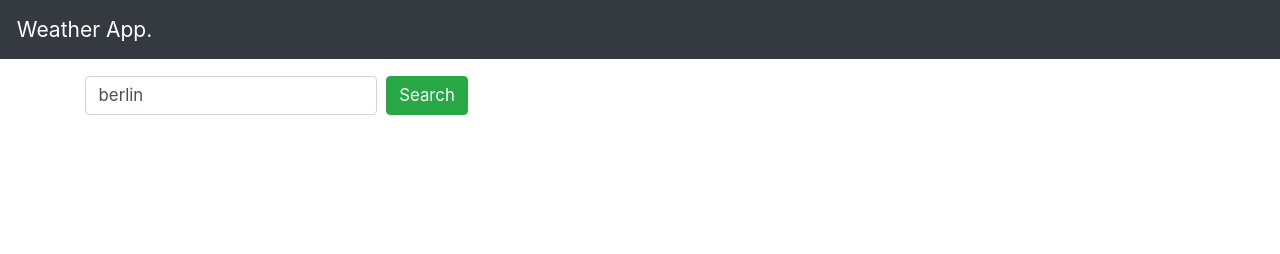
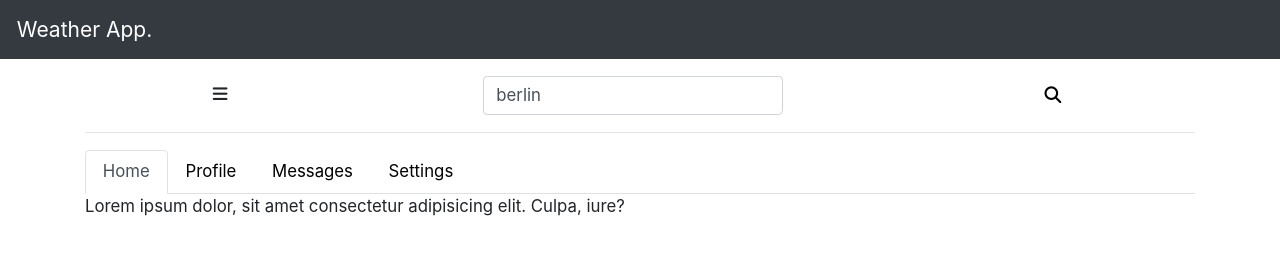
Before and after one commit to SinghDivyajeet/project, a plain HTML site: page Project/index.html in a window 1280 px wide. Drawn offline with nearby package versions, Linux system fonts and the light colour scheme; some packages are replaced by stand-ins of ours.

Commit message:
new nav-bar added.

```diff
--- a/Project/Pages/home.html
+++ b/Project/Pages/home.html
@@ -1,5 +1,14 @@
+<style>
+button{
+  background: none;
+  border:0px;
+}
+</style>
 <div ng-controller="search">
-  <form class="form-inline my-2 my-lg-0" ng-submit="submit()">
+  <!-- <form class="form-inline my-2 my-lg-0" ng-submit="submit()">
+    <div>
+
+    </div>
     <input
       class="form-control mr-sm-2"
       type="search"
@@ -8,5 +17,56 @@
       aria-label="Search"
     />
     <input type="submit" class="btn btn-success" value="Search" />
-  </form>
+  </form> -->
+  <div id="search-bar">
+    <div><i class="fa fa-bars" aria-hidden="true"></i></div>
+    <div>
+      <input
+        class="form-control mr-sm-2"
+        type="search"
+        placeholder="Search weather here..."
+        ng-model="location"
+        aria-label="Search"
+      />
+    </div>
+    <div>
+      <form ng-submit="submit()">
+        <button><i class="fa fa-search" aria-hidden="true"></i></button>
+      </form>
+    </div>
+  </div>
+  <hr />
+
+  <!-- Nav bar starts -->
+  <!-- Nav tabs -->
+<ul class="nav nav-tabs" id="myTab" role="tablist">
+  <li class="nav-item">
+    <a class="nav-link active" id="home-tab" data-toggle="tab" href="#home" role="tab" aria-controls="home" aria-selected="true">Home</a>
+  </li>
+  <li class="nav-item">
+    <a class="nav-link" id="profile-tab" data-toggle="tab" href="#profile" role="tab" aria-controls="profile" aria-selected="false">Profile</a>
+  </li>
+  <li class="nav-item">
+    <a class="nav-link" id="messages-tab" data-toggle="tab" href="#messages" role="tab" aria-controls="messages" aria-selected="false">Messages</a>
+  </li>
+  <li class="nav-item">
+    <a class="nav-link" id="settings-tab" data-toggle="tab" href="#settings" role="tab" aria-controls="settings" aria-selected="false">Settings</a>
+  </li>
+</ul>
+
+<!-- Nav bar ends -->
+
+<!-- Navbar data starts -->
+<!-- Tab panes -->
+<div class="tab-content">
+  <div class="tab-pane active" id="home" role="tabpanel" aria-labelledby="home-tab">Lorem ipsum dolor, sit amet consectetur adipisicing elit. Culpa, iure?</div>
+  <div class="tab-pane" id="profile" role="tabpanel" aria-labelledby="profile-tab">Lorem, ipsum dolor sit amet consectetur adipisicing elit. Rerum at reprehenderit ratione porro, ipsa commodi deserunt necessitatibus? Aperiam, nulla magnam!</div>
+  <div class="tab-pane" id="messages" role="tabpanel" aria-labelledby="messages-tab">Lorem ipsum dolor sit amet consectetur adipisicing elit. Soluta harum voluptatum nostrum. Eum veritatis, adipisci error officiis ea libero debitis in accusamus, consectetur blanditiis molestiae dicta laborum facilis ipsum ullam.</div>
+  <div class="tab-pane" id="settings" role="tabpanel" aria-labelledby="settings-tab">Lorem ipsum dolor sit amet, consectetur adipisicing elit. Consequatur accusantium officiis earum dolore distinctio facilis dignissimos, eaque minus dolorum. Fugiat qui ipsa doloremque deleniti ut, sunt voluptatibus quo neque. Soluta quae laborum obcaecati dolore repellat suscipit quam fugiat repudiandae sed!</div>
 </div>
+<!-- Navbar data ends -->
+
+<script>
+
+
+</script>
--- a/Project/app.js
+++ b/Project/app.js
@@ -3,6 +3,7 @@ var app = angular.module("myApp", ["ngRoute", "ngResource"])
 
 app.controller("forecast", function ($scope, $resource, city) {
     $scope.name = city.name;
+    console.log($scope.name)
     $scope.weatherResult = null;
     $scope.weatherAPI = $resource("http://api.openweathermap.org/data/2.5/forecast")
     $scope.weatherAPI.get({ q: $scope.name, APPID: "c301a708741a222d62314f6e660a34ea" }).$promise.then((res)=>{
@@ -18,7 +19,41 @@ app.controller("home", function ($scope, $location) {
     $scope.submit = function(){
         $location.path("/forecast")
     }
+
 })
+//Custom service
+app.service('city', function () {
+  this.name = "berlin"
+})
+
+app.controller("search", function ($scope, city) {
+  $scope.location = city.name;
+  $scope.$watch('location', function () {
+      city.name = $scope.location;
+  })
+})
+
+//Routes
+app.config(function ($routeProvider) {
+  $routeProvider
+      .when("/", {
+          templateUrl: "Pages/home.html",
+          controller: "home"
+      })
+      .when("/forecast", {
+          templateUrl: "Pages/forecast.html",
+          controller: "forecast"
+      })
+      .when("/detail", {
+          templateUrl: "Pages/detail.html",
+          controller: "detail"
+      })
+
+})
+
+
+
+
 app.controller("detail", function ($scope) {
    // chart colors
 var colors = ['#007bff','#28a745','#333333','#c3e6cb','#dc3545','#6c757d'];
@@ -62,32 +97,3 @@ if (chLine) {
   });
 }
 })
-//Custom service
-app.service('city', function () {
-    this.name = "berlin"
-})
-
-app.controller("search", function ($scope, city) {
-    $scope.location = city.name;
-    $scope.$watch('location', function () {
-        city.name = $scope.location;
-    })
-})
-
-//Routes
-app.config(function ($routeProvider) {
-    $routeProvider
-        .when("/", {
-            templateUrl: "Pages/home.html",
-            controller: "home"
-        })
-        .when("!/forecast", {
-            templateUrl: "Pages/forecast.html",
-            controller: "forecast"
-        })
-        .when("/detail", {
-            templateUrl: "Pages/detail.html",
-            controller: "detail"
-        })
-
-})
--- a/Project/style.css
+++ b/Project/style.css
@@ -1,7 +1,17 @@
 html,input,select, textarea{
     font-size: 1.05rem;
 }
-
+#search-bar{
+    display: flex;
+    justify-content: space-around;
+}
+#search-bar div:nth-of-type(odd){
+    margin-top: 0.4rem;
+}
+.nav-bar{
+    display: flex;
+    justify-content: center;
+}
 a{
     color: black;
 }
```
Also changed, not shown: Project/index.html (+0 -1 lines).
